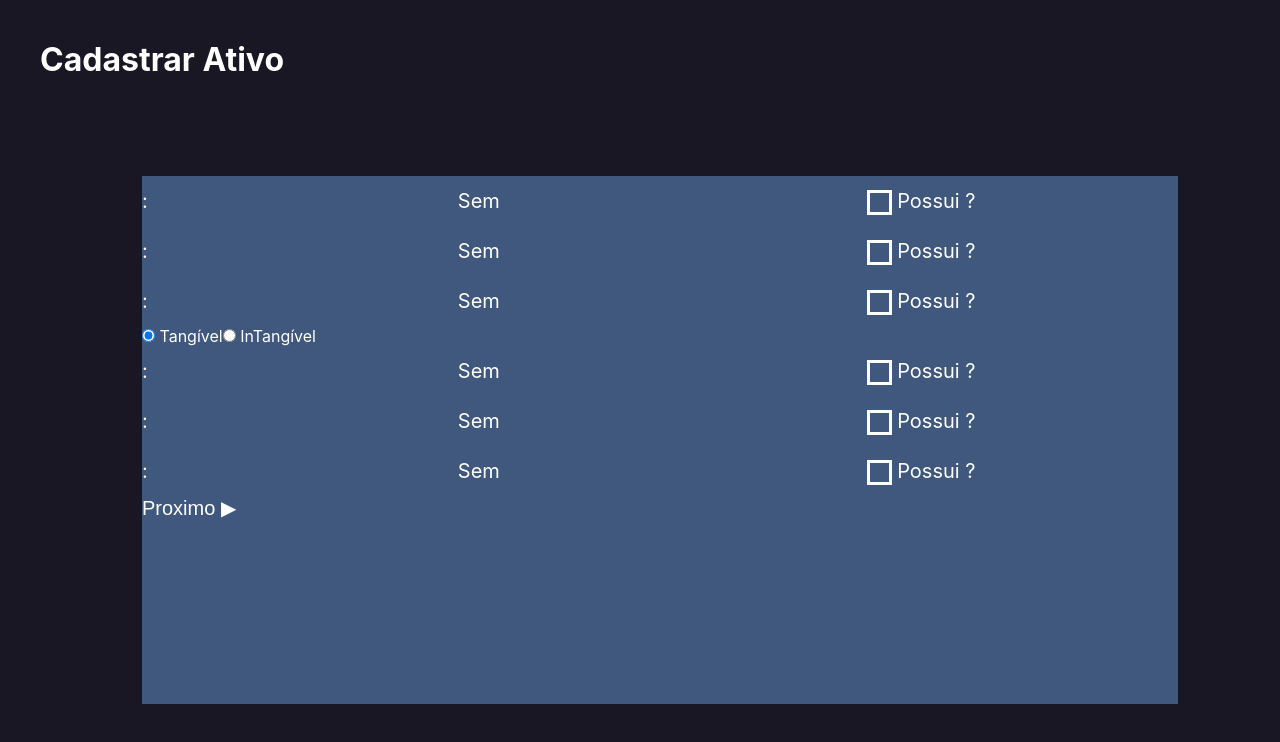
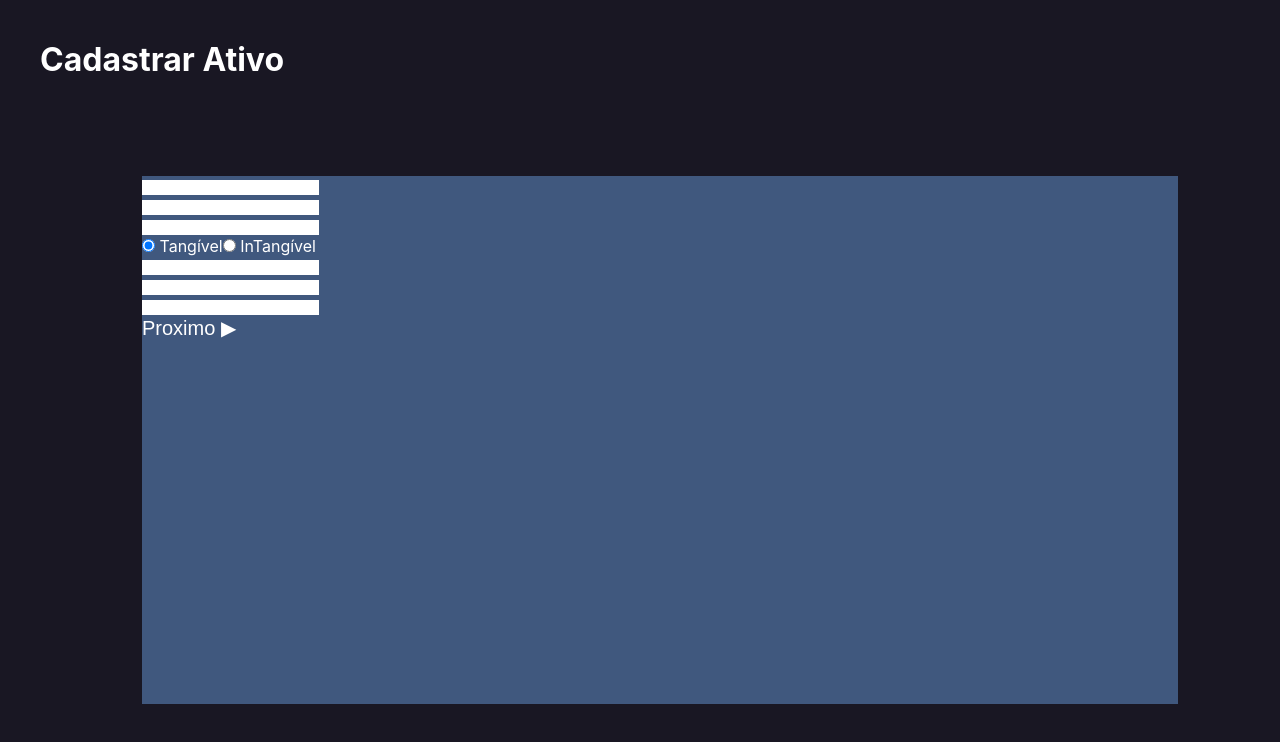
Before and after one commit to equipe-javali/API_3_FRONT, a React (Create React App) app in the folder ctrl-a/: page / in a window 1280 px wide. Shown: the top 742 px of the page. Built offline with nearby package versions, Linux system fonts and the light colour scheme.

Commit message:
2.2 - Reestruturei o campo dos ativos padrão

```diff
--- a/ctrl-a/src/components/CampoAtivoPadrao.tsx
+++ b/ctrl-a/src/components/CampoAtivoPadrao.tsx
@@ -3,41 +3,20 @@ import "./css/CampoAtivo.css"
 export default function CampoAtivoPadrao(
     tituloAtivo: string,
     tipoAtivo: string,
-    placeholder: string,
-    palavraChave: string
+    placeholder: string
 ) {
-    let [temAtivo, setTemAtivo] = useState(false)
     let [descAtivo, setDescAtivo] = useState('')
-
     return {
-        "dados": [temAtivo, descAtivo],
+        "dados": descAtivo,
         "codigo": (
-            <div className='DescriçõesCampoAtivo'>
-                <span>{tituloAtivo}:</span>
-                {temAtivo ?
+            <div className='DivCampoAtivo'>
+                <span>{tituloAtivo}</span>
                 <input
                     placeholder={placeholder}
                     type={tipoAtivo}
                     value={descAtivo}
                     onChange={(e) => setDescAtivo(e.target.value)}
-                    /> :
-                    <p
-                        className='TextoDescricoesTangivel'
-                    >
-                        Sem {palavraChave}
-                    </p>
-                }
-                <div>
-                    <label className="containerCheckboxFormsAtivos">
-                        <input
-                            type='checkbox'
-                            checked={temAtivo}
-                            onClick={() => { setTemAtivo(!temAtivo) }}
                 />
-                        <span />
-                    </label>
-                    <span>Possui {palavraChave}?</span>
-                </div>
             </div>
         )
     }
```
Lines whose indentation alone changed are shown as unchanged.
